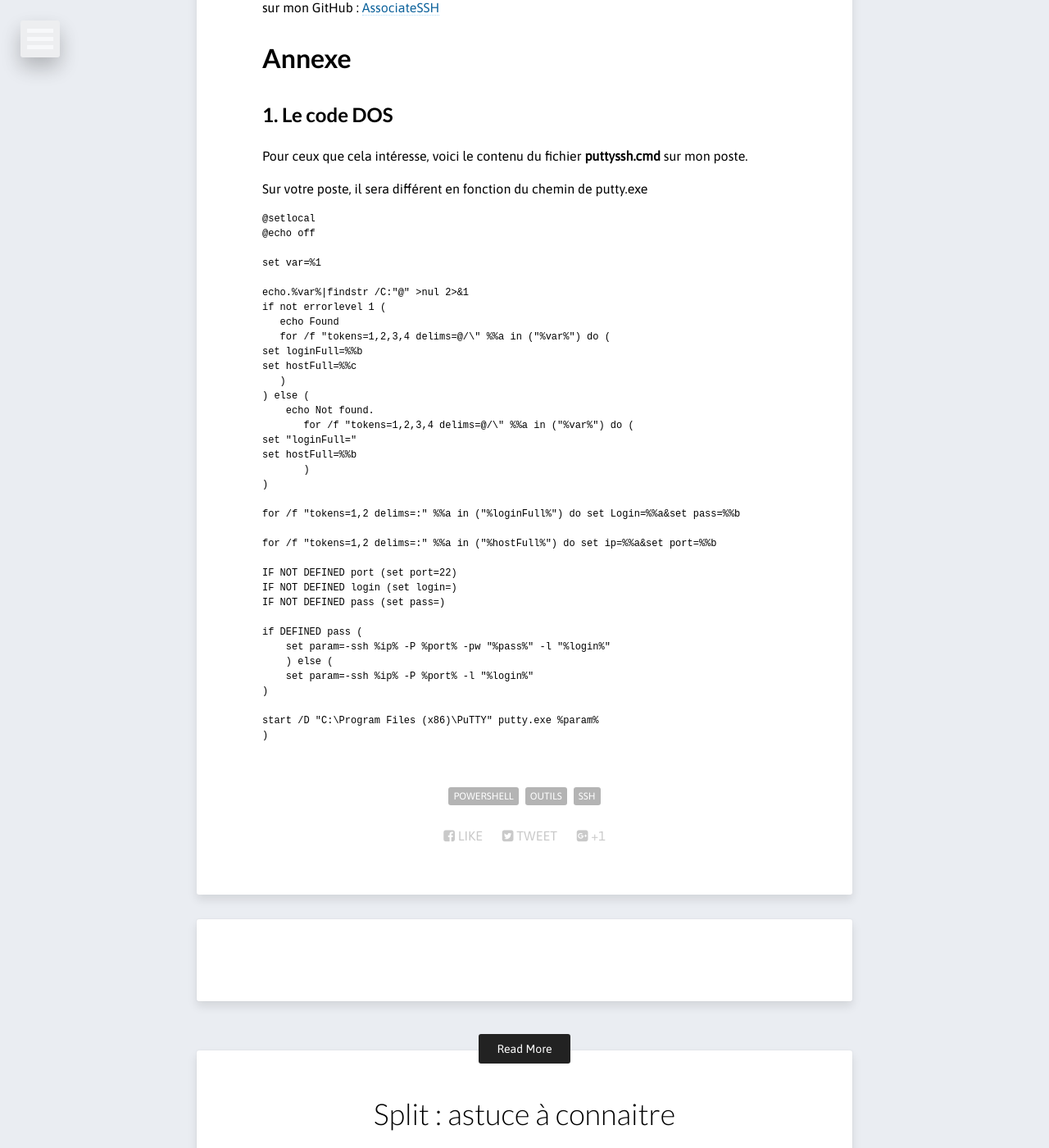
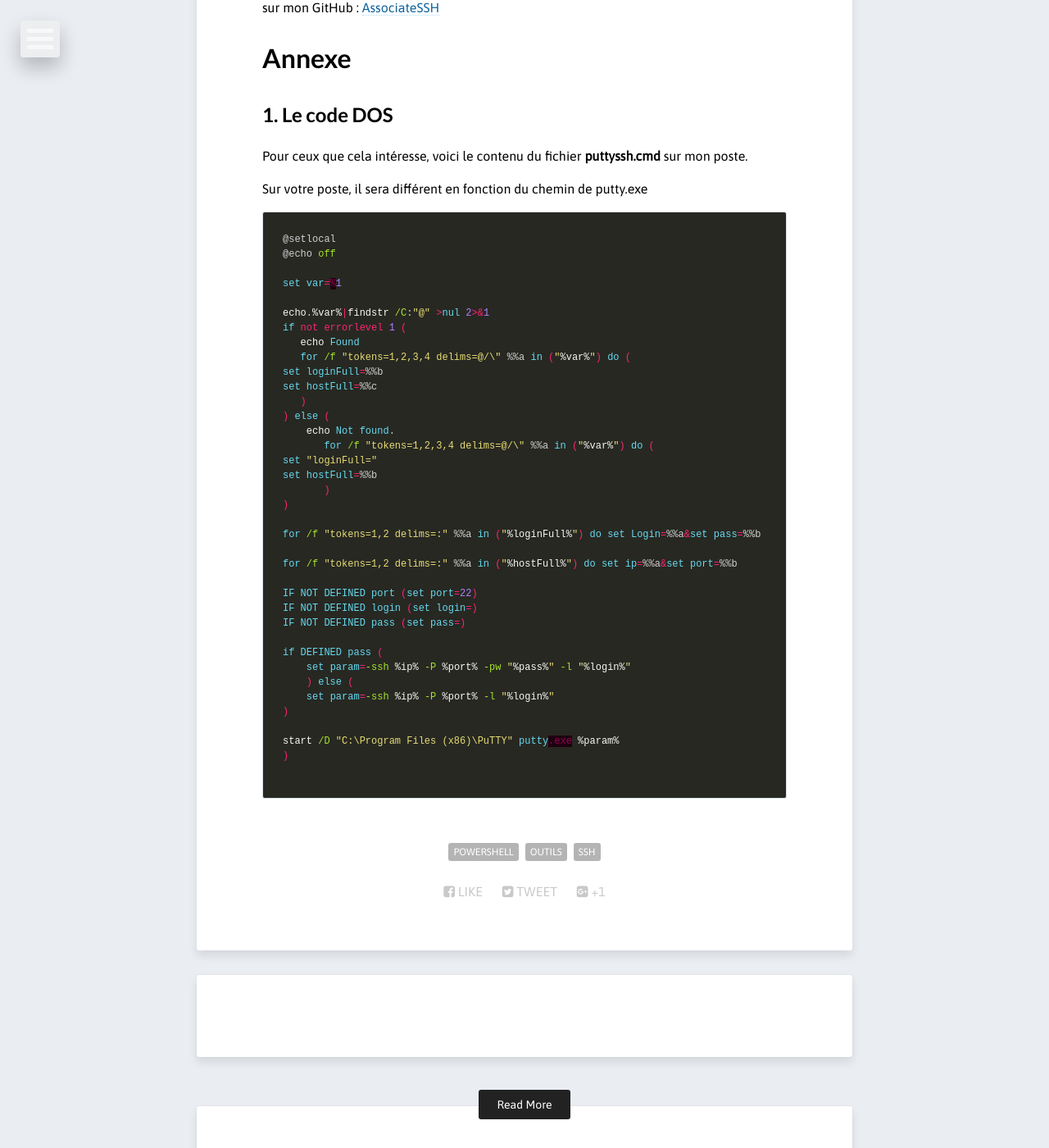
Before and after one commit to christophekumor/christophekumor.github.io, a Jekyll site: the page built from _posts/2018/2018-05-01-AssociateSSH.md, in a window 1280 px wide and 1400 px high, scrolled down 5686 px. Shown: the whole window at 82% size. Built offline with Jekyll 4.4.1, drawn with Linux system fonts in a browser that asks for light colours; nearby versions of some CDN libraries; comment, search, counter and statistics services are not loaded.

Commit message:
Fix Batch Syntax highlighting

````diff
--- a/_posts/2018/2018-05-01-AssociateSSH.md
+++ b/_posts/2018/2018-05-01-AssociateSSH.md
@@ -133,7 +133,7 @@ Pour ceux que cela intéresse, voici le contenu du fichier **puttyssh.cmd** sur
 
 Sur votre poste, il sera différent en fonction du chemin de putty.exe
 
-```Batchfile
+```dosbatch
 @setlocal
 @echo off
 
@@ -170,4 +170,5 @@ if DEFINED pass (
 
 start /D "C:\Program Files (x86)\PuTTY" putty.exe %param%
 )
+
 ```
````
